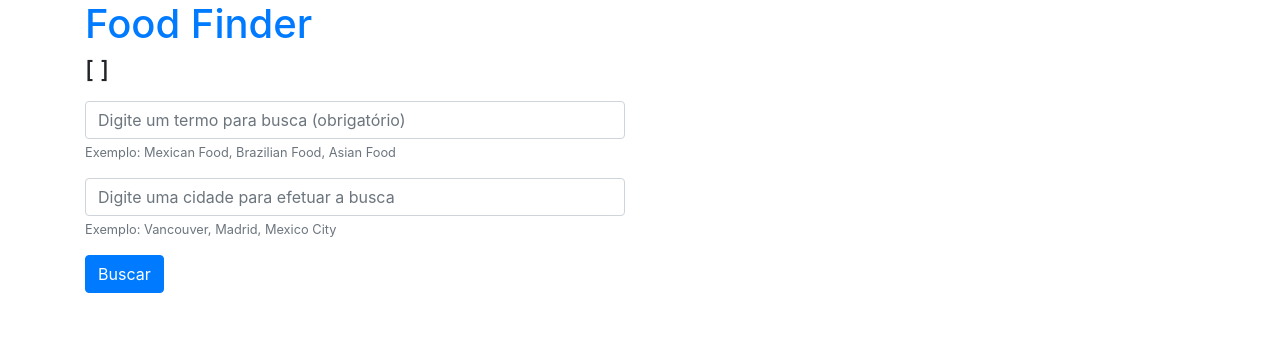
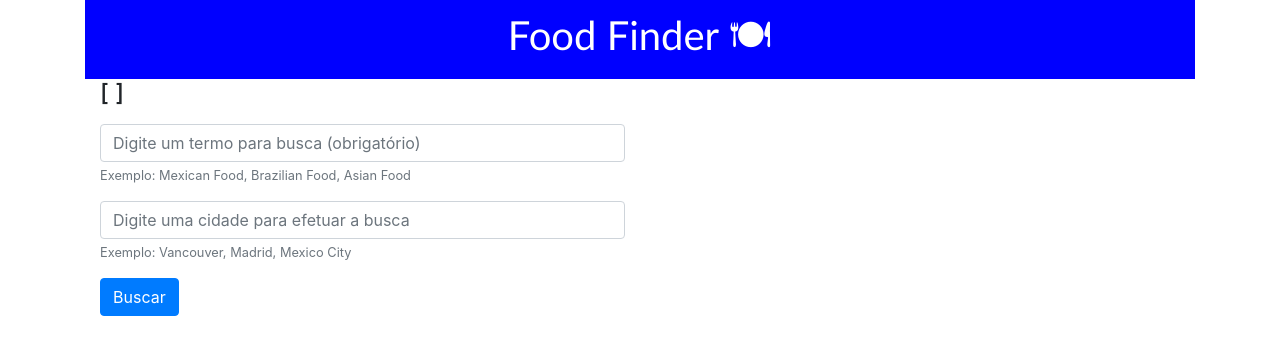
Before and after one commit to Raii-Azevedo/FoodFinder, a Django app: template core/templates/index.html in a window 1280 px wide. Shown: the top 355 px of the page. Run offline with Django 3.2, Linux system fonts and the light colour scheme; the template is opened without the code that fills it, so the values that code supplies are empty; some libraries are stand-ins or nearby versions.

Commit message:
Atualização FoodFinder

```diff
--- /dev/null
+++ b/core/static/css/style.css
@@ -0,0 +1,30 @@
+#cabecalho {
+    background: blue;
+    text-align: center;
+    padding: 10px;
+    border: 1px solid blue;
+}
+
+h1 {
+    color: white;
+    font-size: 2.5em;
+}
+
+a {
+    text-decoration: none;
+    padding: 5px;
+}
+
+a:link, a:visited{
+    padding: 8px 5px;
+    font-size: 1em;
+    font-family: 'Trebuchet MS', 'Lucida Sans Unicode', 'Lucida Grande', 'Lucida Sans', 'Arial', 'sans-serif';
+    color: white;
+}
+
+a:hover{
+    color: blue;
+    background-color: white;
+    text-decoration: none;
+    padding: 5px;
+}
--- a/core/templates/base.html
+++ b/core/templates/base.html
@@ -11,6 +11,11 @@
 
     <script src="https://unpkg.com/leaflet@1.3.1/dist/leaflet.js"></script>
 
+    <link rel="shortcut icon" href="static/images/favicon.ico" type="image/x-icon">
+
+    <link rel="stylesheet" href="static/css/style.css">
+
+
     <title>Food Finder</title>
 
     <style>
@@ -22,7 +27,12 @@
 </head>
 <body>
     <div class="container">
-        {% block content %}{% endblock %}
+        <div id="cabecalho">
+            <h1><a href="index.html"> Food Finder 🍽 </a></h1>
+        </div>
+        <div class="container">
+            {% block content %}{% endblock %}
+        </div>
     </div>
 
 <script src="https://code.jquery.com/jquery-3.3.1.slim.min.js"></script>
--- a/core/templates/index.html
+++ b/core/templates/index.html
@@ -6,7 +6,6 @@
             <form autocomplete="off" action="{% url 'index' %}">
                 {% csrf_token %}
                 <div class="form-group">
-                    <h1><a href="{% url 'index' %}">Food Finder</a></h1>
                     <h4>[{{ city }} {% if country %} - {{ country }} {% endif %}]</h4>
                 </div>
                 <div class="form-group">
--- a/geo/settings.py
+++ b/geo/settings.py
@@ -24,7 +24,7 @@ BASE_DIR = Path(__file__).resolve().parent.parent
 SECRET_KEY = 'django-insecure-(6c%j#f3%rw39b=hry&byb)b27=uo^w_in9l@1+2ac%u)f^6^w'
 
 # SECURITY WARNING: don't run with debug turned on in production!
-DEBUG = True
+DEBUG = False
 
 ALLOWED_HOSTS = ['*']
 
```
Also changed, not shown: core/static/images/favicon.ico (added).
